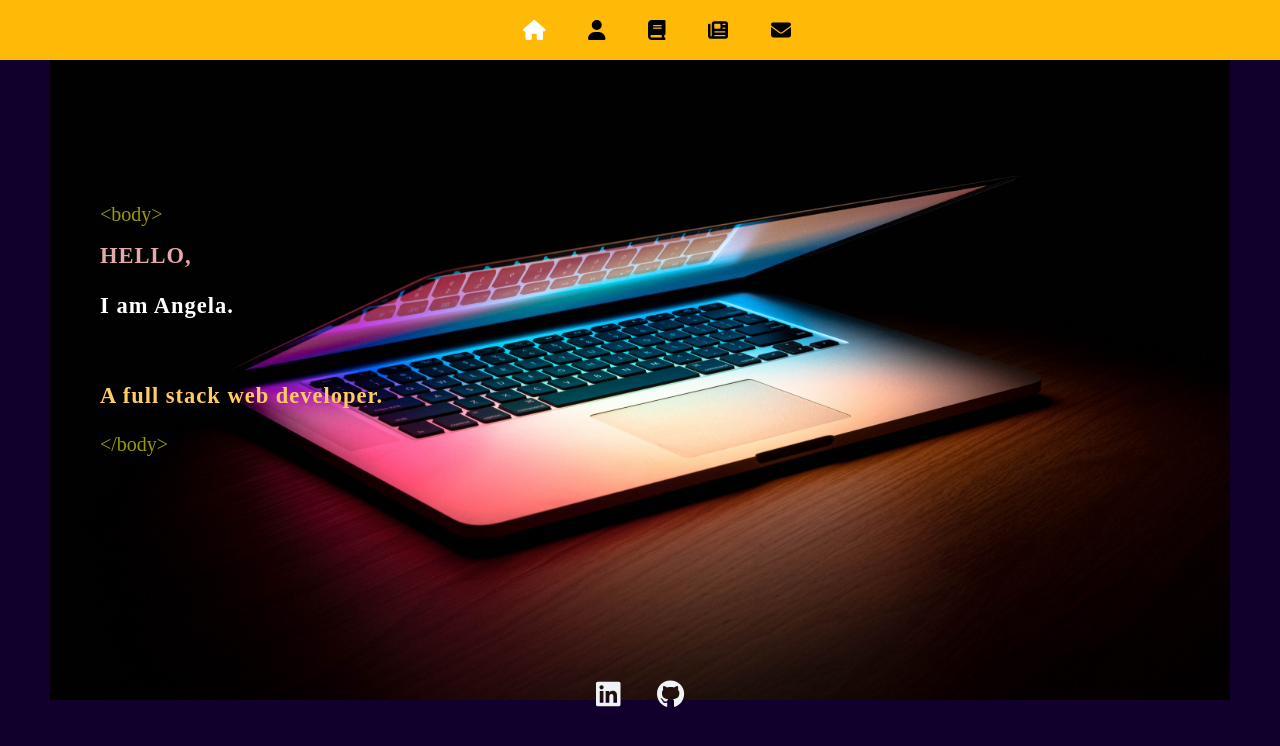
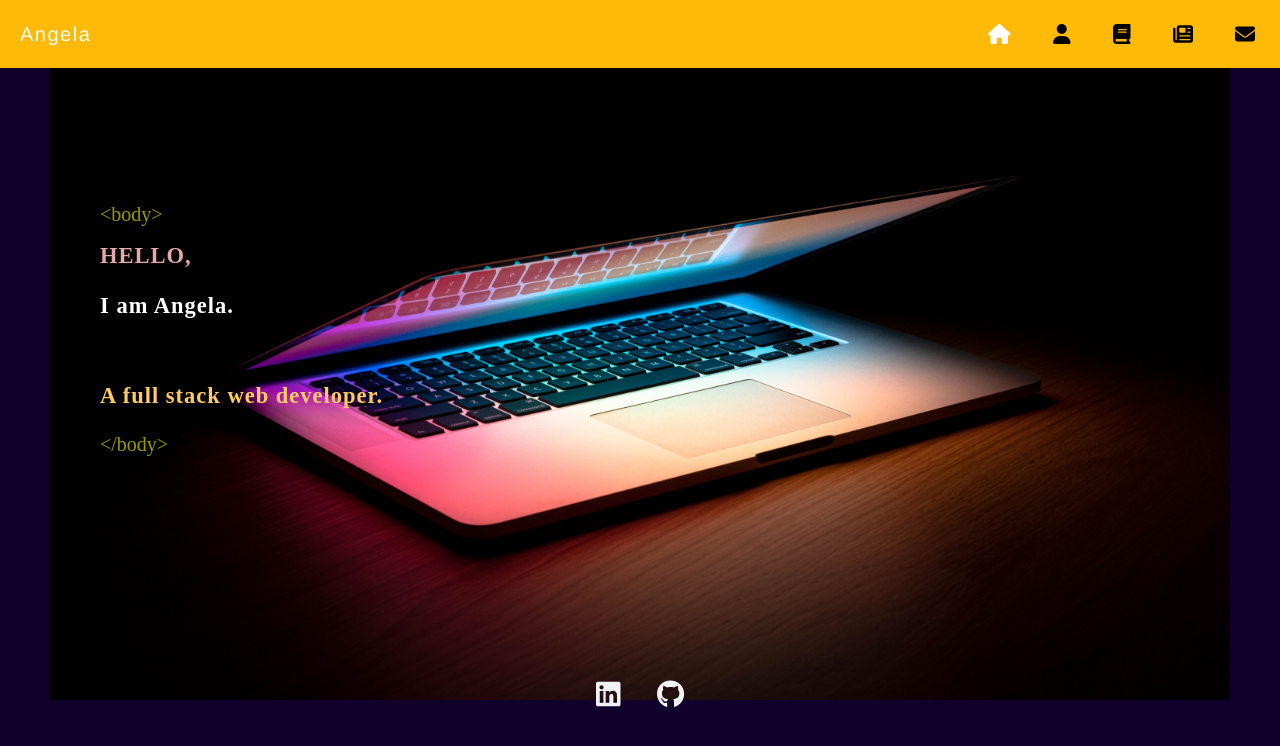
Before and after one commit to angelawong3/react-portfolio, a React (Create React App) app: page / in a window 1280 px wide. Shown: the top 746 px of the page. Built offline with nearby package versions, Linux system fonts and the light colour scheme.

Commit message:
add name on header

```diff
--- a/src/App.css
+++ b/src/App.css
@@ -33,16 +33,27 @@
 /* end of css for all section */
 
 /* start of header css */
-.nav-bar {
+header {
   display: flex;
-  justify-content: center;
   padding: 0;
   width: 100%;
-  height: 60px;
+  height: auto;
   position: absolute;
   align-items: center;
   background-color: #ffba08;
   font-size: 20px;
+}
+
+#name {
+  padding-left: 20px;
+  margin-right: auto;
+  font-family: inherit;
+  letter-spacing: 1.5px;
+  font-weight: 420;
+}
+
+.nav-bar {
+  margin-left: auto;
 }
 
 li {
--- a/src/components/Header/index.js
+++ b/src/components/Header/index.js
@@ -5,6 +5,7 @@ export default class Header extends Component {
   render() {
     return (
       <header>
+        <div id="name">Angela</div>
         <Navigation />
       </header>
     );
--- a/src/components/Navigation/index.js
+++ b/src/components/Navigation/index.js
@@ -10,8 +10,8 @@ import {
 } from "@fortawesome/free-solid-svg-icons";
 
 const Navigation = () => (
-  <div>
-    <nav className="nav-bar">
+  <div className="nav-bar">
+    <nav>
       <ul>
         <li>
           <NavLink
```
